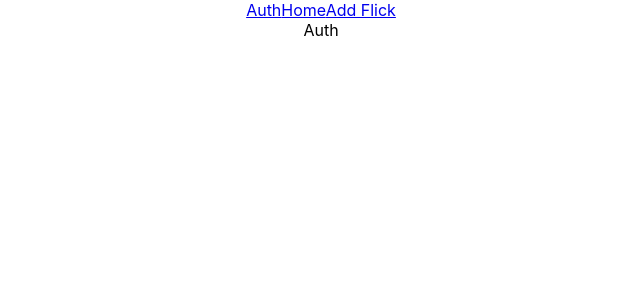
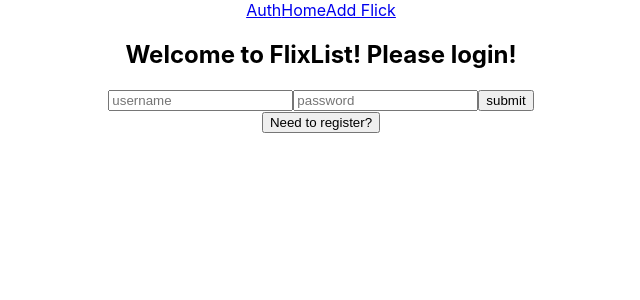
Before and after one commit to suthyscott/flix-list, a React (Create React App) app: page / in a window 1280 px wide. Shown: the top 300 px of the page, without its empty margins (319-959 px from the left). Built offline with nearby package versions, Linux system fonts and the light colour scheme.

Commit message:
login endpoint and auth form

```diff
--- a/src/components/Auth.jsx
+++ b/src/components/Auth.jsx
@@ -1,8 +1,33 @@
-import React from 'react'
+import {useState} from 'react'
+import axios from 'axios'
 
 const Auth = () => {
+  const [username, setUsername] = useState('')
+  const [password, setPassword] = useState('')
+  const [register, setRegister] = useState(false)
+
+  const handleSubmit = (e) => {
+    e.preventDefault()
+
+    axios.post(register ? '/api/register' : '/api/login', {username, password})
+      .then(res => {
+        console.log(res.data)
+        setPassword('')
+        setUsername('')
+      })
+      .catch(err => console.log(err))
+  }
+
   return (
-    <div>Auth</div>
+    <div>
+      <h2>Welcome to FlixList! Please {register ? 'register!' : 'login!'}</h2>
+      <form onSubmit={e => handleSubmit(e)}>
+        <input placeholder='username' value={username} onChange={e => setUsername(e.target.value)}/>
+        <input placeholder='password' value={password} onChange={e => setPassword(e.target.value)}/>
+        <button>submit</button>
+      </form>
+      <button onClick={() => setRegister(!register)}>Need to {register ? "login?" : "register?"}</button>
+    </div>
   )
 }
 
```
Also changed, not shown: 2 other files (tests, documents, lock files or other folders).
